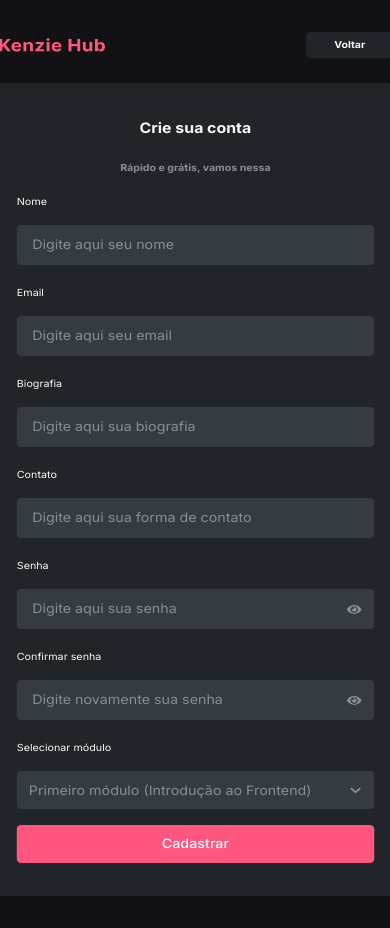
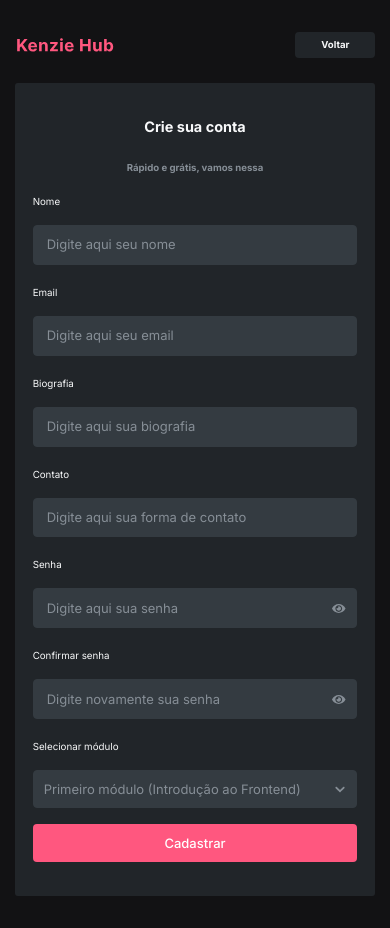
Before and after one commit to Kenzie-Academy-Brasil-Developers/react-entrega-s2-kenzie-hub-matheuschvs, a React (Create React App) app: page /register in a window 390 px wide. Built offline with nearby package versions, Linux system fonts and the light colour scheme.

Commit message:
fix: change register animation

```diff
--- a/src/pages/Register/index.jsx
+++ b/src/pages/Register/index.jsx
@@ -1,3 +1,4 @@
+import { useEffect, useState } from 'react';
 import { toast } from 'react-toastify';
 import { API } from '../../config/api';
 import { useNavigate, Navigate } from 'react-router-dom';
@@ -72,11 +73,16 @@ const options = [
 ]
 
 const Register = ({ isAuthenticated }) => {
+  const [width, setWidth] = useState(0);
   const { register, handleSubmit, control, formState: { errors } } = useForm({
     resolver: yupResolver(schema),
     mode: 'onBlur'
   });
   const navigate = useNavigate();
+
+  useEffect(() => {
+    setWidth(window.innerWidth);
+  }, [])
 
   const onFormSubmit = async ({
     name, email, password, course_module, bio, contact
@@ -109,7 +115,7 @@ const Register = ({ isAuthenticated }) => {
       <Navigate to='/home' /> :
       <Container>
         <Navigation
-          animate={{ scaleX: [0, 2, 1.1] }}
+          animate={{ scaleX: width >= 961 ? [0, 2, 1.1] : [0, 2, 1.1, 1] }}
         >
           <Logo src={logoImg} alt='Logo with Text: Kenzie Hub' />
           <SecondaryButton
@@ -121,7 +127,7 @@ const Register = ({ isAuthenticated }) => {
         <Form
           onSubmit={handleSubmit(onFormSubmit)}
           animate={{
-            scaleX: [0, 0, 0, 1.2, 1.1],
+            scaleX: width >= 961 ? [0, 0, 0, 1.2, 1.1] : [0, 0, 0, 1.2, 1.1, 1],
             translateY: [1000, 0]
           }}
         >
```
Also changed, not shown: 1 other file (tests, documents, lock files or other folders).
